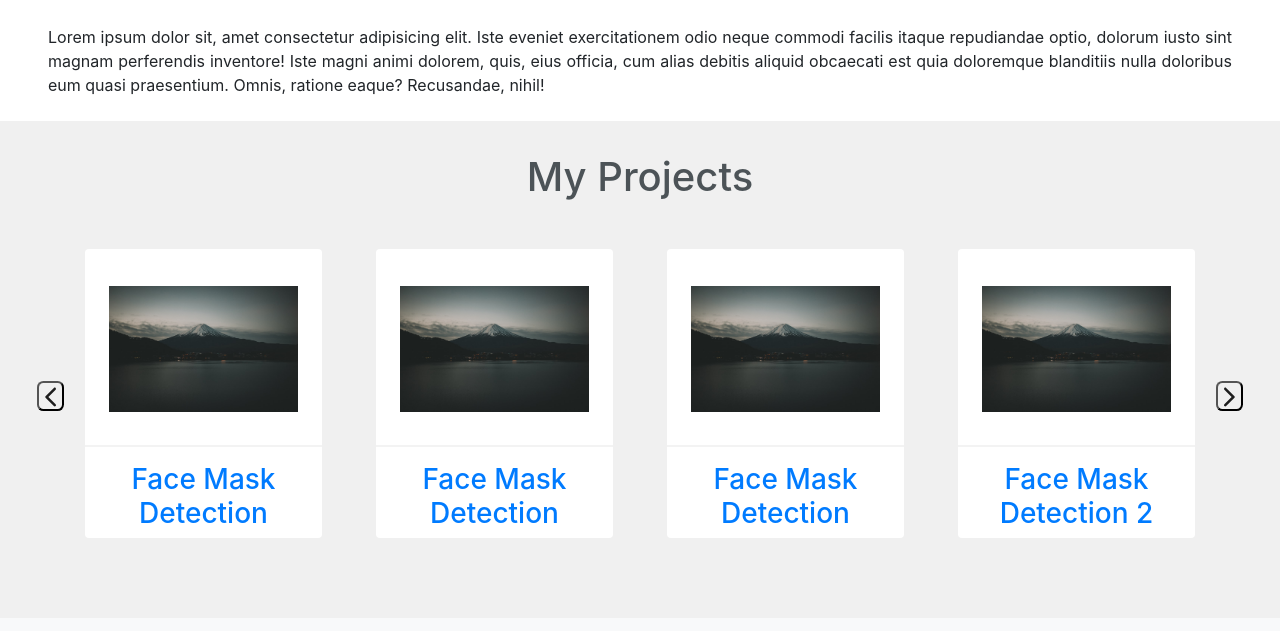
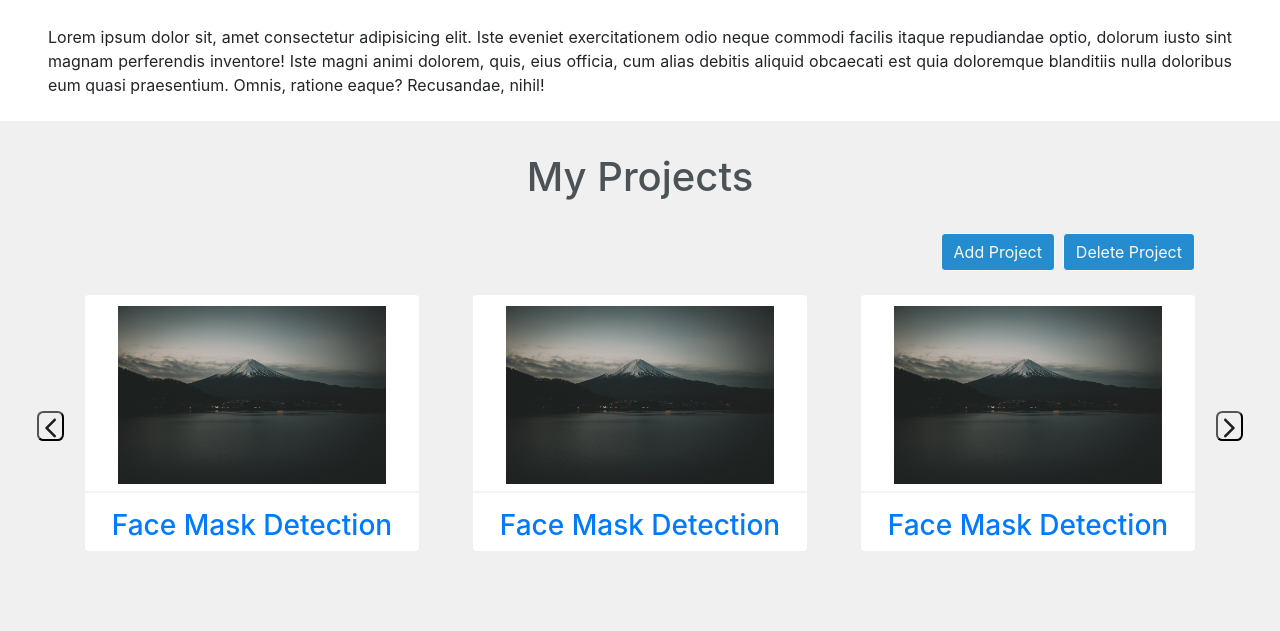
Before and after one commit to manavchauhan18/WEBSITE-USING-DJANGO, a Django app: page / in a window 1280 px wide. Shown: the part 819-1450 px from the top of the page. Before the commit the page ends 1342 px from the top, so only its background shows below. Run offline with Django 3.2, Linux system fonts and the light colour scheme; some libraries are stand-ins or nearby versions.

Commit message:
more changes

```diff
--- a/static/js/app.js
+++ b/static/js/app.js
@@ -2,8 +2,8 @@ $(document).ready(function() {
     $('.project-slider').slick({
         infinite: true,
         speed: 300,
-        slidesToShow: 4,
-        slidesToScroll: 4,
+        slidesToShow: 3,
+        slidesToScroll: 3,
         prevArrow: $('.slick-prev'),
         nextArrow: $('.slick-next'),
         dots: false,
--- a/store/templates/home/home.html
+++ b/store/templates/home/home.html
@@ -31,7 +31,7 @@
           <form class="form-inline text-right">
             <button class="btn btn-primary btn-outline-light mr-2 " type="button">Sign Up</button>
             <button class="btn btn-primary btn-outline-light" type="button">Log In</button>
-        </form>
+          </form>
         </div>
 
     </nav>
@@ -56,6 +56,10 @@
     <section class="myprojects" id="Projects">
       <div class="container">
         <h1 class="section-heading"> My Projects </h1>
+        <form class="form-inline text-right justify-content-end">
+          <button class="btn btn-primary btn-outline-light mr-2 mb-2" type="button">Add Project</button>
+          <button class="btn btn-primary btn-outline-light mb-2" type="button">Delete Project</button>
+        </form>
         <div class="slider">
           <button class="slider-btn slick-prev"><img src="../../../static/images/icons/prev.svg" alt=""></button>
           <button class="slider-btn slick-next"><img src="../../../static/images/icons/next.svg" alt=""></button>
@@ -66,7 +70,7 @@
               </div>
               <hr>
               <div>
-                <h3><a class="text-center" href="#">Face Mask Detection</a></h3>
+                <h3><a class="text-center text-decoration-none" href="#">Face Mask Detection</a></h3>
               </div>
             </div>
             <div class="project-card">
@@ -75,7 +79,7 @@
               </div>
               <hr>
               <div>
-                <h3><a class="text-center" href="#">Face Mask Detection</a></h3>
+                <h3><a class="text-center text-decoration-none" href="#">Face Mask Detection</a></h3>
               </div>
             </div>
             <div class="project-card">
@@ -84,7 +88,7 @@
               </div>
               <hr>
               <div>
-                <h3><a class="text-center" href="#">Face Mask Detection</a></h3>
+                <h3><a class="text-center text-decoration-none" href="#">Face Mask Detection</a></h3>
               </div>
             </div>
             <div class="project-card">
@@ -93,7 +97,7 @@
               </div>
               <hr>
               <div>
-                <h3><a class="text-center" href="#">Face Mask Detection 2</a></h3>
+                <h3><a class="text-center text-decoration-none" href="#">Face Mask Detection 2</a></h3>
               </div>
             </div>
             <div class="project-card">
@@ -102,7 +106,7 @@
               </div>
               <hr>
               <div>
-                <h3><a class="text-center" href="#">Face Mask Detection 2</a></h3>
+                <h3><a class="text-center text-decoration-none" href="#">Face Mask Detection 2</a></h3>
               </div>
             </div>
             <div class="project-card">
@@ -111,7 +115,7 @@
               </div>
               <hr>
               <div>
-                <h3><a href="#">Face Mask Detection 2</a></h3>
+                <h3><a class="text-center text-decoration-none" href="#">Face Mask Detection 2</a></h3>
               </div>
             </div>
           </div>
```
